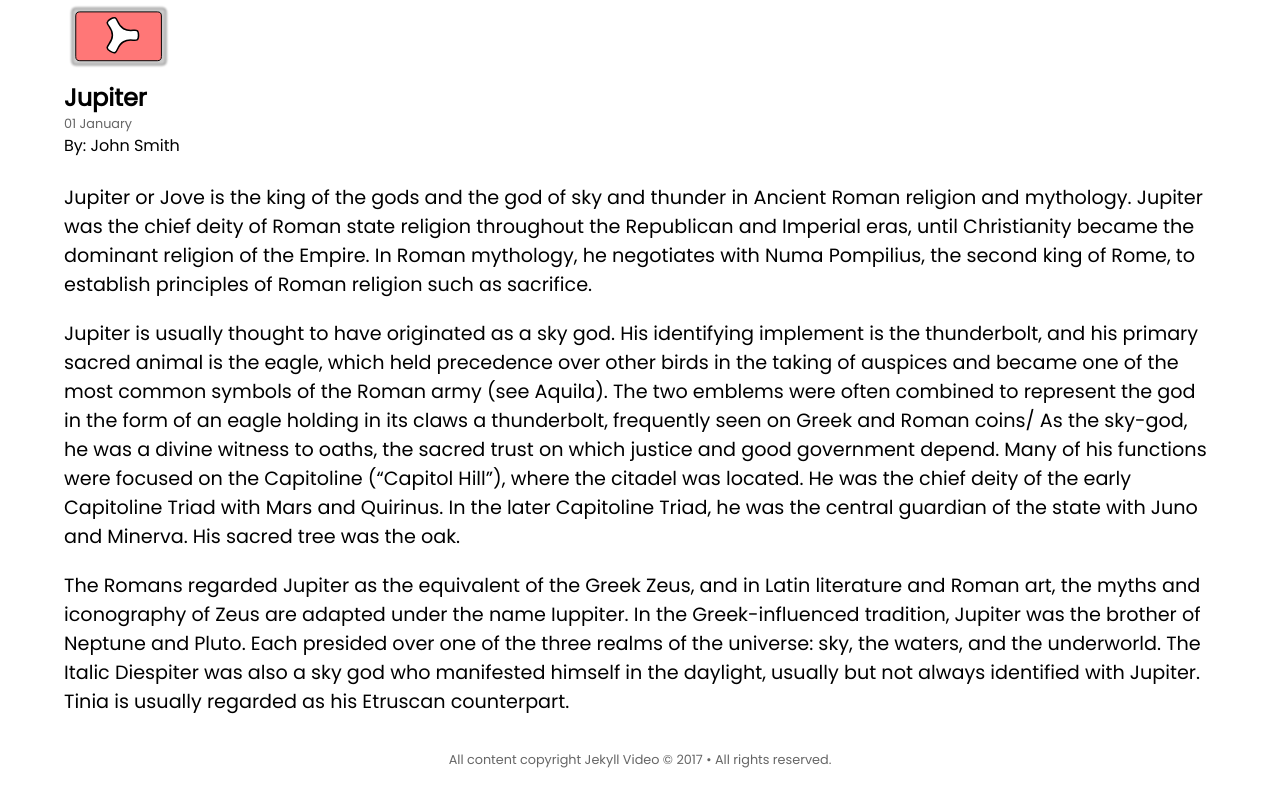
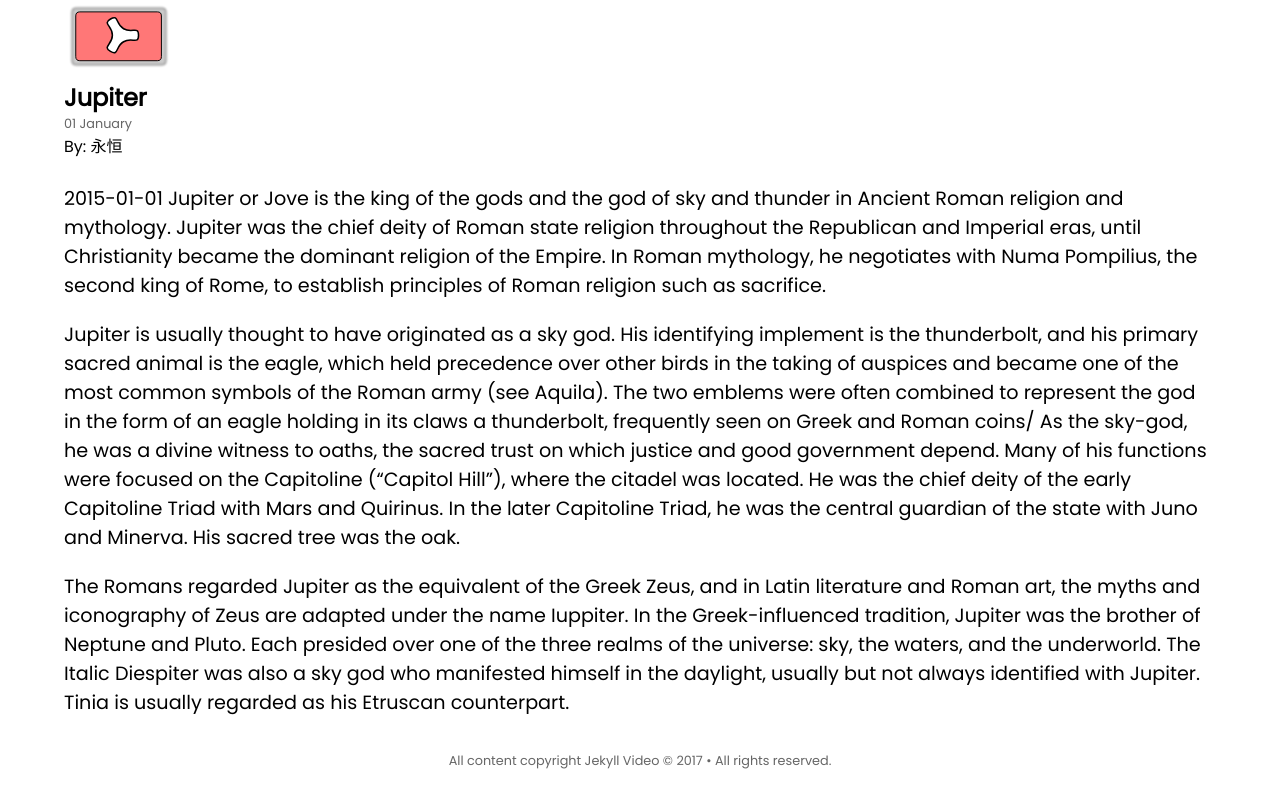
Before and after one commit to yongheng2016/blog-theme, a Jekyll site: the page built from _posts/2015-01-01-jupiter.md, in a window 1280 px wide. Shown: the top 808 px of the page. Built offline with Jekyll 4.4.1, drawn with Linux system fonts in a browser that asks for light colours.

Commit message:
Update 2015-01-01-jupiter.md

```diff
--- a/_posts/2015-01-01-jupiter.md
+++ b/_posts/2015-01-01-jupiter.md
@@ -1,9 +1,10 @@
 ---
 title: Jupiter
-author: John Smith
+author: 永恒
 category: Gods
 tags: [Gods, Myths, Roman]
 ---
+2015-01-01
 Jupiter or Jove is the king of the gods and the god of sky and thunder in Ancient Roman religion and mythology. Jupiter was the chief deity of Roman state religion throughout the Republican and Imperial eras, until Christianity became the dominant religion of the Empire. In Roman mythology, he negotiates with Numa Pompilius, the second king of Rome, to establish principles of Roman religion such as sacrifice.
 
 Jupiter is usually thought to have originated as a sky god. His identifying implement is the thunderbolt, and his primary sacred animal is the eagle, which held precedence over other birds in the taking of auspices and became one of the most common symbols of the Roman army (see Aquila). The two emblems were often combined to represent the god in the form of an eagle holding in its claws a thunderbolt, frequently seen on Greek and Roman coins/ As the sky-god, he was a divine witness to oaths, the sacred trust on which justice and good government depend. Many of his functions were focused on the Capitoline ("Capitol Hill"), where the citadel was located. He was the chief deity of the early Capitoline Triad with Mars and Quirinus. In the later Capitoline Triad, he was the central guardian of the state with Juno and Minerva. His sacred tree was the oak.
```
